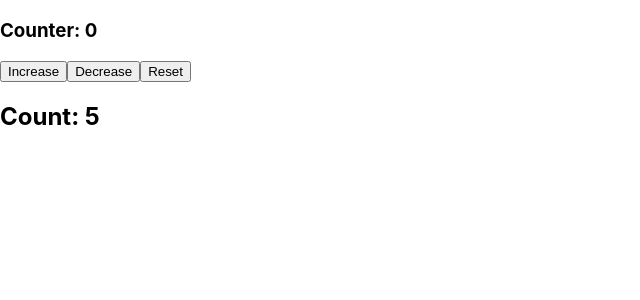
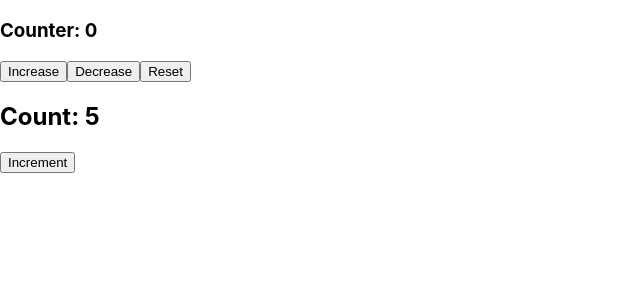
Before and after one commit to MMcClure11/counter-practice, a React (Create React App) app: page / in a window 1280 px wide. Shown: the top 300 px of the page, without its empty margins (0-640 px from the left). Built offline with nearby package versions, Linux system fonts and the light colour scheme.

Commit message:
Add increment to Counter component

```diff
--- a/src/Counter.js
+++ b/src/Counter.js
@@ -13,9 +13,14 @@ const Counter = () => {
     };
   }, []); // Pass in empty array to run effect only once!
 
+  const increment = () => {
+    setCounter(prevCount => prevCount + 1)
+  }
+
   return (
     <div>
       <h2>Count: { counter }</h2>
+      <button onClick={ increment }>Increment</button>
     </div>
   )
 }
```
Also changed, not shown: 1 other file (tests, documents, lock files or other folders).
